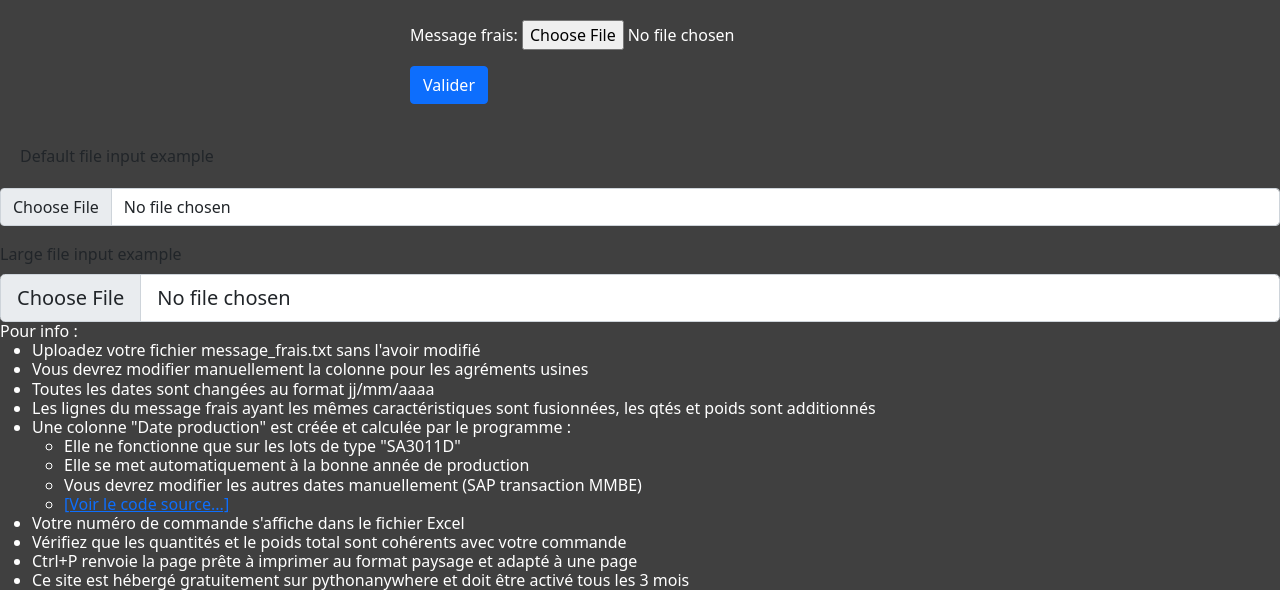
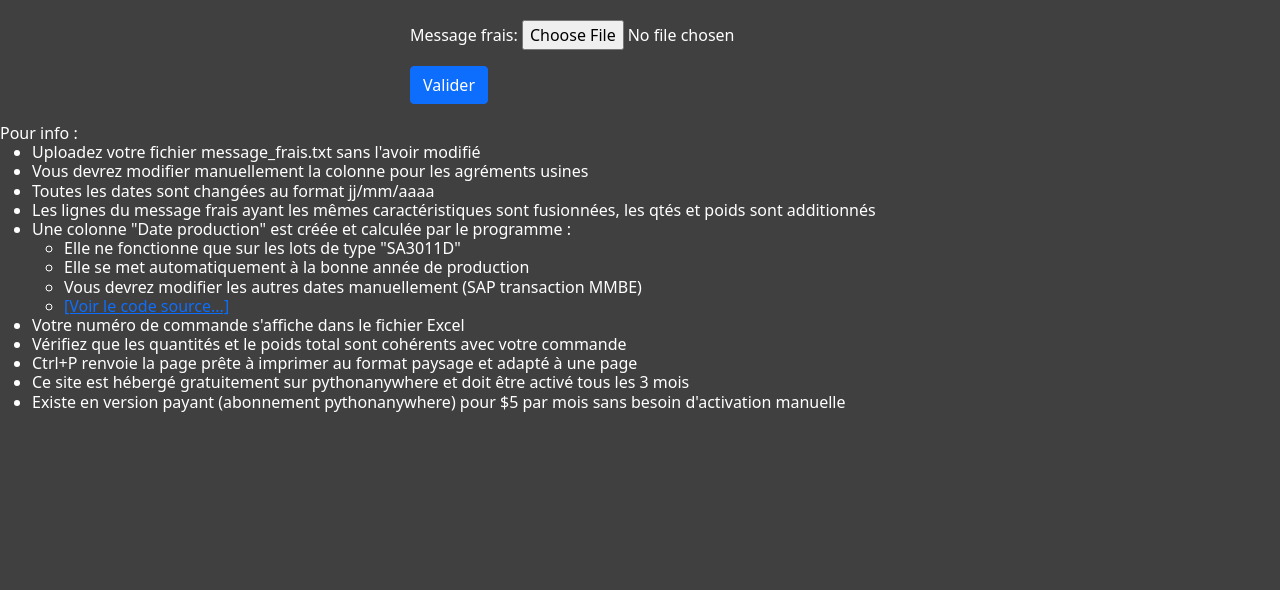
Before and after one commit to fromagetriste/sanitaires, a Django app: page /sanitaires/ in a window 1280 px wide. Shown: the part 26-616 px from the top of the page. Run offline with Django 3.2, Linux system fonts and the light colour scheme.

Commit message:
removing stuff

```diff
--- a/bel/sanitaires/templates/sanitaires/sanitaires.html
+++ b/bel/sanitaires/templates/sanitaires/sanitaires.html
@@ -44,14 +44,6 @@
         {% endblock %}
     </div>
 
-    <div class="mb-3">
-        <label for="formFile" class="content">Default file input example</label>
-        <input class="form-control" type="file" id="formFile">
-      </div>
-    <div>
-        <label for="formFileLg" class="form-label">Large file input example</label>
-        <input class="form-control form-control-lg" id="formFileLg" type="file">
-      </div>
 
 <h6 style="color:white">Pour info :
     <ul>
```
